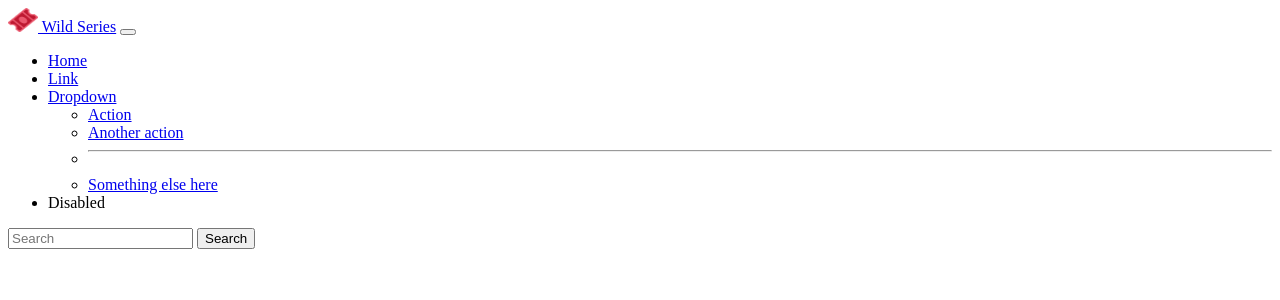
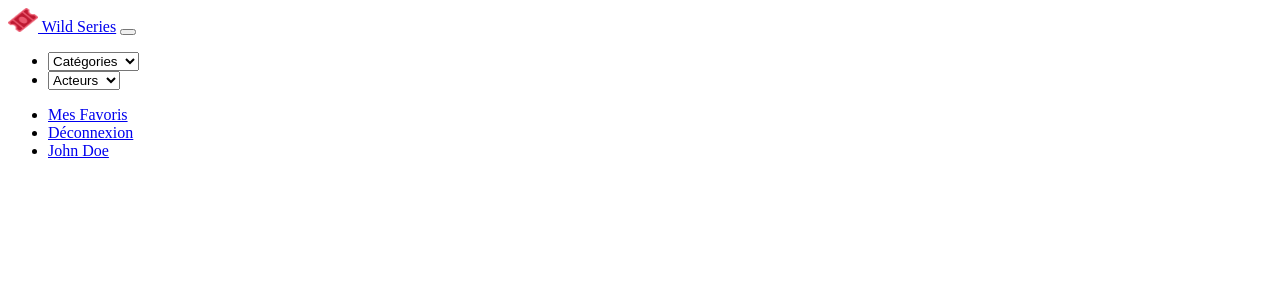
Before and after one commit to Anthony-AGTN/wild-series, a Symfony app: template templates/base.html.twig in a window 1280 px wide. Shown: the top 300 px of the page. Run offline with Twig, Linux system fonts and the light colour scheme; the template is opened without the code that fills it, so the values that code supplies are empty; some libraries are stand-ins or nearby versions.

Commit message:
add navbar

```diff
--- a/assets/styles/app.scss
+++ b/assets/styles/app.scss
@@ -5,3 +5,7 @@
 
 // the ~ allows you to reference things in node_modules
 @import "~bootstrap/scss/bootstrap";
+
+.navitemsright {
+    flex-grow: 0;
+}
--- a/templates/_navbar.html.twig
+++ b/templates/_navbar.html.twig
@@ -1,37 +1,43 @@
 <nav class="navbar navbar-expand-lg navbar-dark bg-primary">
 	<div class="container-fluid">
-    <a class="navbar-brand" href="#">
-      <img src="{{ asset('build/images/favicon_io/favicon-32x32.png') }}" alt="Logo caméra" width="30" height="24" class="d-inline-block align-text-top"> Wild Series</a>
+		<a class="navbar-brand" href="/">
+			<img src="{{ asset('build/images/favicon_io/favicon-32x32.png') }}" alt="Logo caméra" width="30" height="24" class="d-inline-block align-text-top">
+			Wild Series</a>
 		<button class="navbar-toggler" type="button" data-bs-toggle="collapse" data-bs-target="#navbarSupportedContent" aria-controls="navbarSupportedContent" aria-expanded="false" aria-label="Toggle navigation">
 			<span class="navbar-toggler-icon"></span>
 		</button>
-    <div class="collapse navbar-collapse" id="navbarSupportedContent">
+		<div class="collapse navbar-collapse navitemsright" id="navbarSupportedContent">
+			<ul class="navbar-nav me-auto mb-2 mb-lg-0">
+				<li class="nav-item me-5">
+					<select class="form-select" aria-label="Default select example">
+						<option selected>Catégories</option>
+						<option value="1">Catégorie 1</option>
+						<option value="2">Catégorie 2</option>
+						<option value="3">Catégorie 3</option>
+					</select>
+				</li>
+				<li class="nav-item me-5">
+					<select class="form-select" aria-label="Default select example">
+						<option selected>Acteurs</option>
+						<option value="1">Acteur 1</option>
+						<option value="2">Acteur 2</option>
+						<option value="3">Acteur 3</option>
+					</select>
+				</li>
+			</ul>
+		</div>
+		<div class="collapse navbar-collapse navitemsright" id="navbarSupportedContent">
 			<ul class="navbar-nav me-auto mb-2 mb-lg-0">
 				<li class="nav-item">
-          <a class="nav-link active" aria-current="page" href="#">Home</a>
+					<a class="nav-link active" aria-current="page" href="#">Mes Favoris</a>
 				</li>
 				<li class="nav-item">
-          <a class="nav-link" href="#">Link</a>
-        </li>
-        <li class="nav-item dropdown">
-          <a class="nav-link dropdown-toggle" href="#" id="navbarDropdown" role="button" data-bs-toggle="dropdown" aria-expanded="false">
-            Dropdown
-          </a>
-          <ul class="dropdown-menu" aria-labelledby="navbarDropdown">
-            <li><a class="dropdown-item" href="#">Action</a></li>
-            <li><a class="dropdown-item" href="#">Another action</a></li>
-            <li><hr class="dropdown-divider"></li>
-            <li><a class="dropdown-item" href="#">Something else here</a></li>
-          </ul>
+					<a class="nav-link active" aria-current="page" href="#">Déconnexion</a>
 				</li>
 				<li class="nav-item">
-          <a class="nav-link disabled">Disabled</a>
+					<a class="nav-link active" aria-current="page" href="#">John Doe</a>
 				</li>
 			</ul>
-      <form class="d-flex" role="search">
-        <input class="form-control me-2" type="search" placeholder="Search" aria-label="Search">
-        <button class="btn btn-outline-success" type="submit">Search</button>
-      </form>
 		</div>
 	</div>
 </nav>
```
Lines whose indentation alone changed are shown as unchanged.
